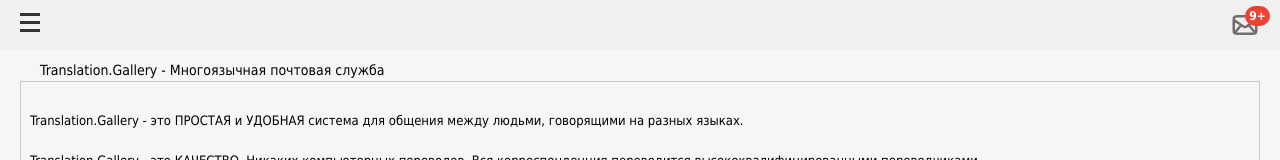
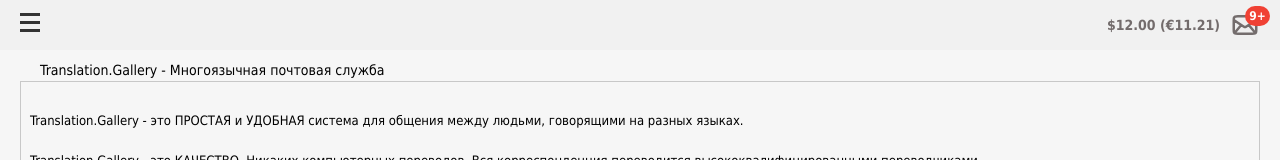
Before and after one commit to slavalobikov/translate-app, a Vue app: page / in a window 1280 px wide. Shown: the top 160 px of the page. Built offline with nearby package versions, Linux system fonts and the light colour scheme.

Commit message:
add balance

```diff
--- a/src/App.vue
+++ b/src/App.vue
@@ -1,9 +1,10 @@
 <script setup>
 import Header from './components/Header.vue';
 import Footer from './components/Footer.vue'
+import { provide } from 'vue';
 
 
-
+provide('balance', '$12.00 (€11.21)');
 </script>
 
 <template>
--- a/src/assets/main.css
+++ b/src/assets/main.css
@@ -80,6 +80,7 @@
     --transition-click: 0.3s;
     --menu-background: rgba(246, 246, 246, 1);
     --body-backround: #f6f6f6;
+    --icon-color: #736c6c;
 
     --title-nav-color: #2e2e2e;
     --title-nav-fz: 15px;
--- a/src/components/BurgerMenu.vue
+++ b/src/components/BurgerMenu.vue
@@ -35,7 +35,7 @@
   top:0;
   width: var(--width-menu);
   bottom: 0;
-  background-color: var(--menu-background)/*rgba(0, 0, 0, 0.3)*/;
+  background-color: var(--menu-background);
   animation: slide-in-left ease-in-out var(--transition-click) forwards;
   box-shadow: 0px 0px 15px 8px rgba(0,0,0,0.41);
 }
--- a/src/components/Header.vue
+++ b/src/components/Header.vue
@@ -1,9 +1,12 @@
 <script setup>
 import BurgerMenu from './BurgerMenu.vue'
 import IconMail from './icons/IconMail.vue'
-import { ref } from 'vue'
+import { inject, ref } from 'vue'
 import router from '../routes/router'
 import { PATHS } from '../constants/PATHS'
+
+const balance = inject('balance', '$00.00 (€00.00)');
+
 
 const isOpen = ref(false);
 const isEvenOpen = ref(false);
@@ -23,6 +26,7 @@
   <header>
     <h1 class='h1'>
       <BurgerMenu :toggleMenu="toggleMenu" :isOpen="isOpen" :isEvenOpen="isEvenOpen" />
+      <router-link class='balance' :to='PATHS.ADD_FUNDS'>{{ balance }}</router-link>
       <button @click='clickMessage' class='message-wrapper'>
         <IconMail />
         <div class='count-unread'>
@@ -128,4 +132,14 @@
     padding: 0 6px;
   }
 
+  .balance {
+    margin-right: 10px;
+    text-decoration: none;
+    color: var(--icon-color);
+  }
+
+  .balance:active {
+    color: #00bd00;
+  }
+
 </style>
--- a/src/components/NavRoutes.vue
+++ b/src/components/NavRoutes.vue
@@ -5,8 +5,11 @@
 import Button from './Button.vue'
 import IconQuestion from './icons/IconQuestion.vue'
 import { PATHS } from '../constants/PATHS'
+import { inject } from 'vue'
 
 const { toggleMenu } = defineProps(['toggleMenu'])
+
+const balance = inject('balance', '$00.00 (€00.00)');
 
 </script>
 <template>
@@ -19,7 +22,7 @@
       Ваш лицевой счет
     </div>
     <div class='wrapper-content wrapper-content-balance'>
-        <div class='title-block'>Баланс: $12.00 (€11.21)</div>
+        <div class='title-block'>Баланс: {{ balance }}</div>
         <router-link @click='toggleMenu' class='link' :to="PATHS.ADD_FUNDS">Пополнить счет</router-link>
         <router-link @click='toggleMenu' class='link' :to="PATHS.HISTORY">История операций</router-link>
         <router-link @click='toggleMenu' class='link' :to="PATHS.CHANGE_PASSWORD">Изменить пароль</router-link>
```
